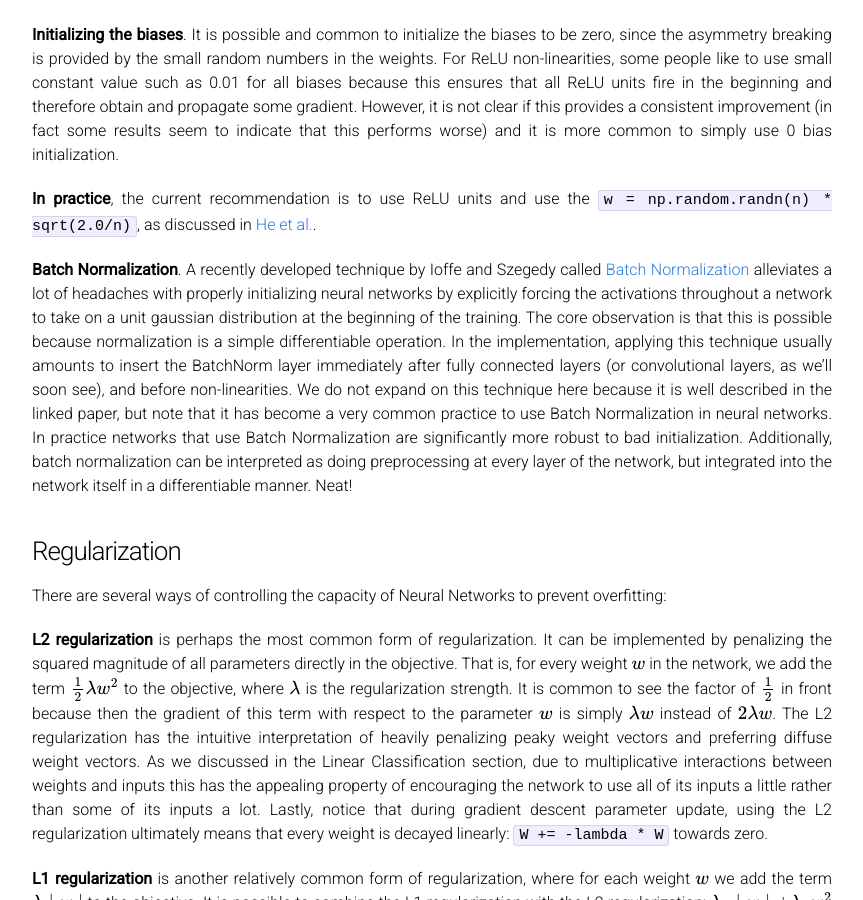
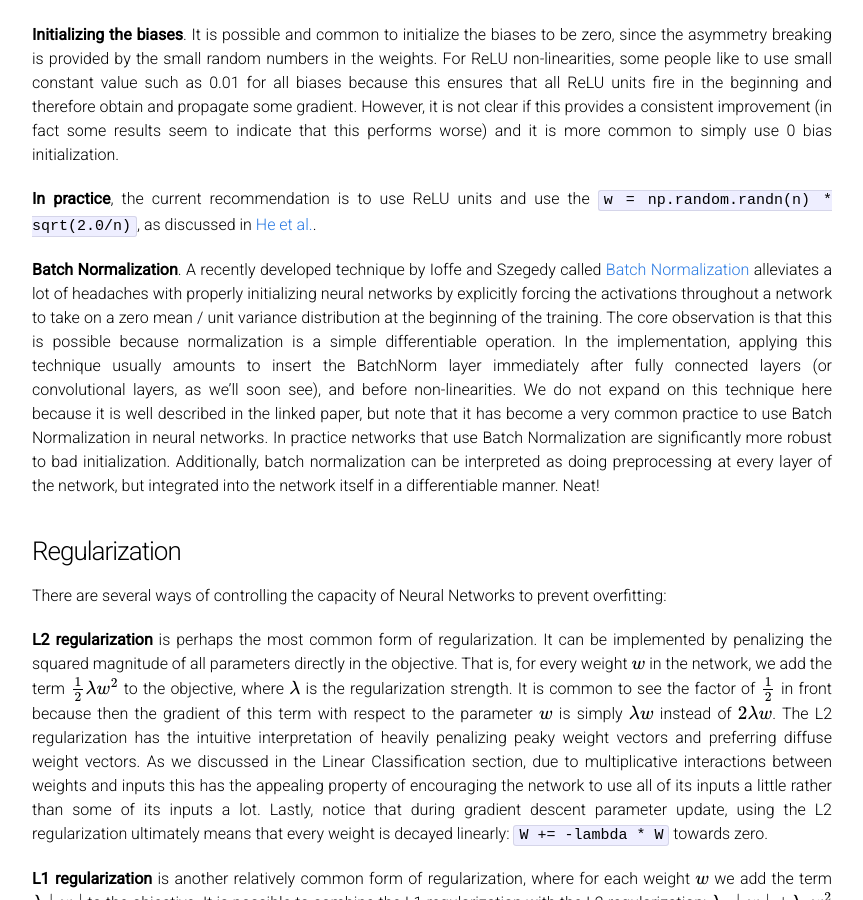
Before and after one commit to cs231n/cs231n.github.io, a Jekyll site: the page built from neural-networks-2.md, in a window 1280 px wide and 900 px high, scrolled down 5766 px. Shown: the whole window, without its empty margins (208-1071 px from the left). Built offline with Jekyll 4.4.1, drawn with Linux system fonts in a browser that asks for light colours; formulas are drawn with MathJax 3.

Commit message:
Minor batch norm section edit
IIUC, batch norm doesn't cause the initial activation distribution to be unit gaussian. It makes it zero mean & unit variance, but otherwise doesn't change the distribution. So unless I'm missing some mechanism that forces activations to be normally distributed even without batch norm, the distribution will still be non-gaussian with the batch norm.

```diff
--- a/neural-networks-2.md
+++ b/neural-networks-2.md
@@ -127,7 +127,7 @@ A similar analysis is carried out in [Understanding the difficulty of training d
 
 <a name='batchnorm'></a>
 
-**Batch Normalization**. A recently developed technique by Ioffe and Szegedy called [Batch Normalization](http://arxiv.org/abs/1502.03167) alleviates a lot of headaches with properly initializing neural networks by explicitly forcing the activations throughout a network to take on a unit gaussian distribution at the beginning of the training. The core observation is that this is possible because normalization is a simple differentiable operation. In the implementation, applying this technique usually amounts to insert the BatchNorm layer immediately after fully connected layers (or convolutional layers, as we'll soon see), and before non-linearities. We do not expand on this technique here because it is well described in the linked paper, but note that it has become a very common practice to use Batch Normalization in neural networks. In practice networks that use Batch Normalization are significantly more robust to bad initialization. Additionally, batch normalization can be interpreted as doing preprocessing at every layer of the network, but integrated into the network itself in a differentiable manner. Neat!
+**Batch Normalization**. A recently developed technique by Ioffe and Szegedy called [Batch Normalization](http://arxiv.org/abs/1502.03167) alleviates a lot of headaches with properly initializing neural networks by explicitly forcing the activations throughout a network to take on a zero mean / unit variance distribution at the beginning of the training. The core observation is that this is possible because normalization is a simple differentiable operation. In the implementation, applying this technique usually amounts to insert the BatchNorm layer immediately after fully connected layers (or convolutional layers, as we'll soon see), and before non-linearities. We do not expand on this technique here because it is well described in the linked paper, but note that it has become a very common practice to use Batch Normalization in neural networks. In practice networks that use Batch Normalization are significantly more robust to bad initialization. Additionally, batch normalization can be interpreted as doing preprocessing at every layer of the network, but integrated into the network itself in a differentiable manner. Neat!
 
 <a name='reg'></a>
 
```
